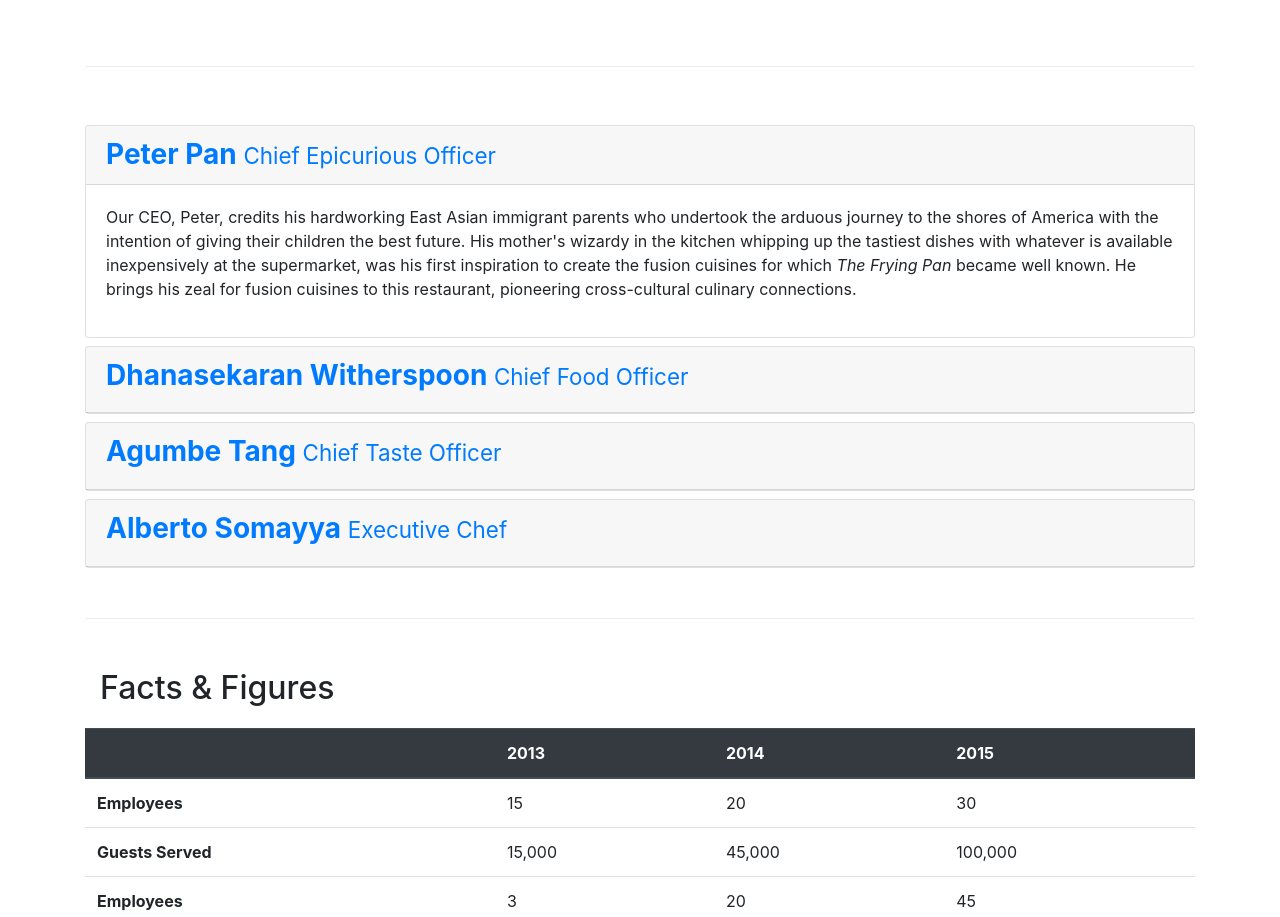
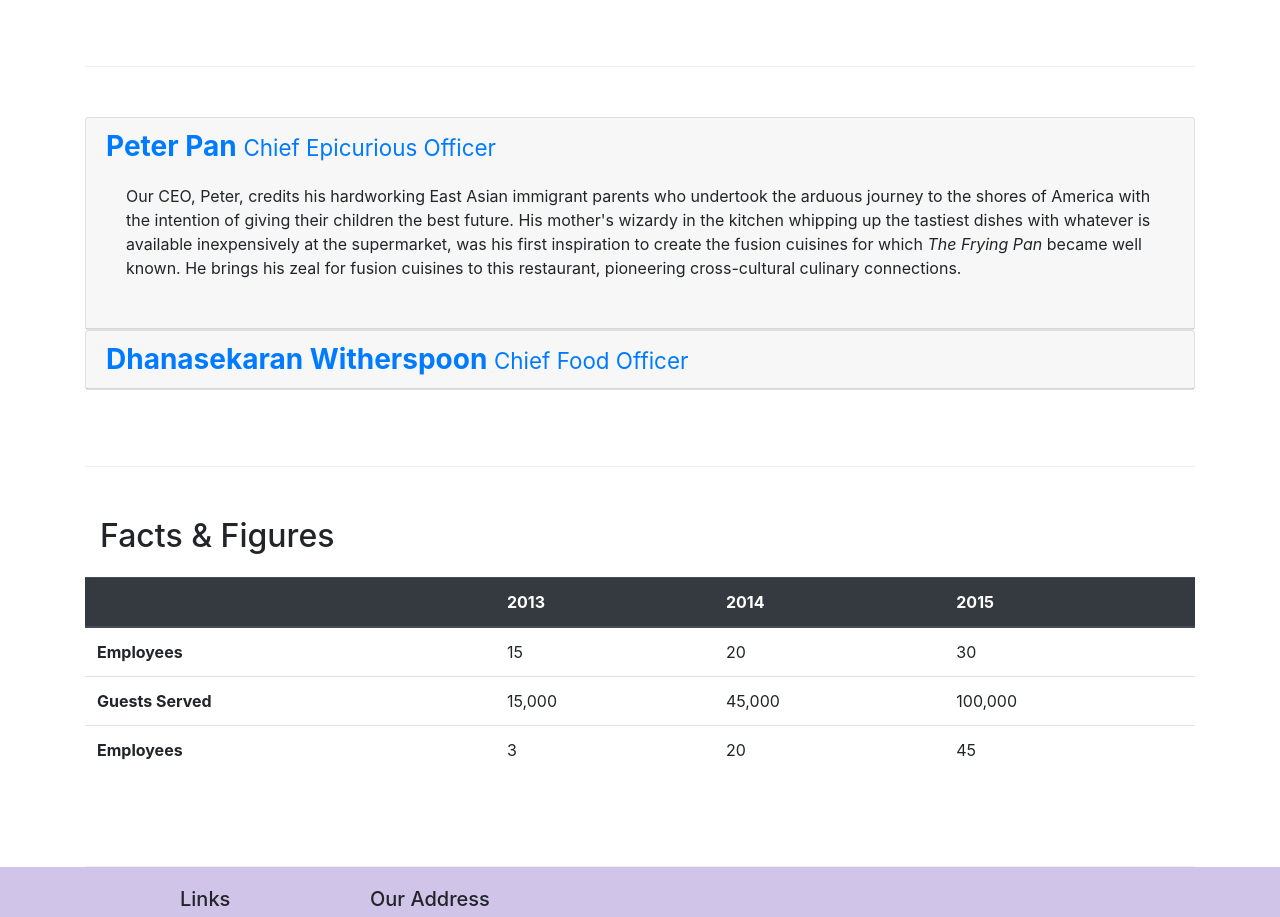
Before and after one commit to Xerenz/conFusion, a website: page aboutus.html in a window 1280 px wide. Shown: the part 1324-2241 px from the top of the page. Drawn offline with nearby package versions, Linux system fonts and the light colour scheme.

Commit message:
accordian corrected

```diff
--- a/aboutus.html
+++ b/aboutus.html
@@ -154,59 +154,33 @@
 
        <div class="row-content row">
            <div id="accordian">
-                <div class="card mt-2">
-                    <div class="card-header" role="tab" id="peterheader">
+
+               <div class="card">
+                   <div class="card-header">
                        <h3 class="mb-0">
-                            <a href="" class="collapsed" data-toggle="collapse" data-target="peter">
+                           <a href="#peter2" data-toggle="collapse">
                                 <strong>Peter Pan </strong><small>Chief Epicurious Officer</small>
                            </a>
                        </h3>
-                    </div>
-                    <div role="tabpanel" class="collapse show" id="peter" data-parent="#accordian">
+                       <div id="peter2" class="collapse show">
                            <div class="card-body">
                                 <p class="d-none d-sm-block">Our CEO, Peter, credits his hardworking East Asian immigrant parents who undertook the arduous journey to the shores of America with the intention of giving their children the best future. His mother's wizardy in the kitchen whipping up the tastiest dishes with whatever is available inexpensively at the supermarket, was his first inspiration to create the fusion cuisines for which <em>The Frying Pan</em> became well known. He brings his zeal for fusion cuisines to this restaurant, pioneering cross-cultural culinary connections.</p>
                            </div>
                        </div>
                    </div>
-                <div class="card mt-2">
-                    <div class="card-header" role="tab" id="peterheader">
+               </div>
+
+               <div class="card">
+                   <div class="card-header">
                        <h3 class="mb-0">
-                            <a href="" class="collapsed" data-toggle="collapse" data-target="peter">
-                                <h3><strong>Dhanasekaran Witherspoon </strong><small>Chief Food Officer</small></h3>
+                           <a href="#dhan2" data-toggle="collapse">
+                                <strong>Dhanasekaran Witherspoon </strong><small>Chief Food Officer</small>
                            </a>
                        </h3>
+                       <div id="dhan2" class="collapse">
+                           <div class="card-body">
+                                <p class="d-none d-sm-block">Our CFO, Danny, as he is affectionately referred to by his colleagues, comes from a long established family tradition in farming and produce. His experiences growing up on a farm in the Australian outback gave him great appreciation for varieties of food sources. As he puts it in his own words, <em>Everything that runs, wins, and everything that stays, pays!</em></p>
                            </div>
-                    <div role="tabpanel" class="collapse" id="peter" data-parent="#accordian">
-                        <div class="card-body">
-                            <p class="d-none d-sm-block">Our CEO, Peter, credits his hardworking East Asian immigrant parents who undertook the arduous journey to the shores of America with the intention of giving their children the best future. His mother's wizardy in the kitchen whipping up the tastiest dishes with whatever is available inexpensively at the supermarket, was his first inspiration to create the fusion cuisines for which <em>The Frying Pan</em> became well known. He brings his zeal for fusion cuisines to this restaurant, pioneering cross-cultural culinary connections.</p>
-                        </div>
-                    </div>
-                </div>
-                <div class="card mt-2">
-                    <div class="card-header" role="tab" id="peterheader">
-                        <h3 class="mb-0">
-                            <a href="" class="collapsed" data-toggle="collapse" data-target="peter">
-                                <h3><strong>Agumbe Tang </strong><small>Chief Taste Officer</small></h3>
-                            </a>
-                        </h3>
-                    </div>
-                    <div role="tabpanel" class="collapse" id="peter" data-parent="#accordian">
-                        <div class="card-body">
-                            <p class="d-none d-sm-block">Our CEO, Peter, credits his hardworking East Asian immigrant parents who undertook the arduous journey to the shores of America with the intention of giving their children the best future. His mother's wizardy in the kitchen whipping up the tastiest dishes with whatever is available inexpensively at the supermarket, was his first inspiration to create the fusion cuisines for which <em>The Frying Pan</em> became well known. He brings his zeal for fusion cuisines to this restaurant, pioneering cross-cultural culinary connections.</p>
-                        </div>
-                    </div>
-                </div>
-                <div class="card mt-2">
-                    <div class="card-header" role="tab" id="peterheader">
-                        <h3 class="mb-0">
-                            <a href="" class="collapsed" data-toggle="collapse" data-target="peter">
-                                <h3><strong>Alberto Somayya </strong><small>Executive Chef</small></h3>
-                            </a>
-                        </h3>
-                    </div>
-                    <div role="tabpanel" class="collapse" id="peter" data-parent="#accordian">
-                        <div class="card-body">
-                            <p class="d-none d-sm-block">Our CEO, Peter, credits his hardworking East Asian immigrant parents who undertook the arduous journey to the shores of America with the intention of giving their children the best future. His mother's wizardy in the kitchen whipping up the tastiest dishes with whatever is available inexpensively at the supermarket, was his first inspiration to create the fusion cuisines for which <em>The Frying Pan</em> became well known. He brings his zeal for fusion cuisines to this restaurant, pioneering cross-cultural culinary connections.</p>
                        </div>
                    </div>
                </div>
```
Lines whose indentation alone changed are shown as unchanged.
